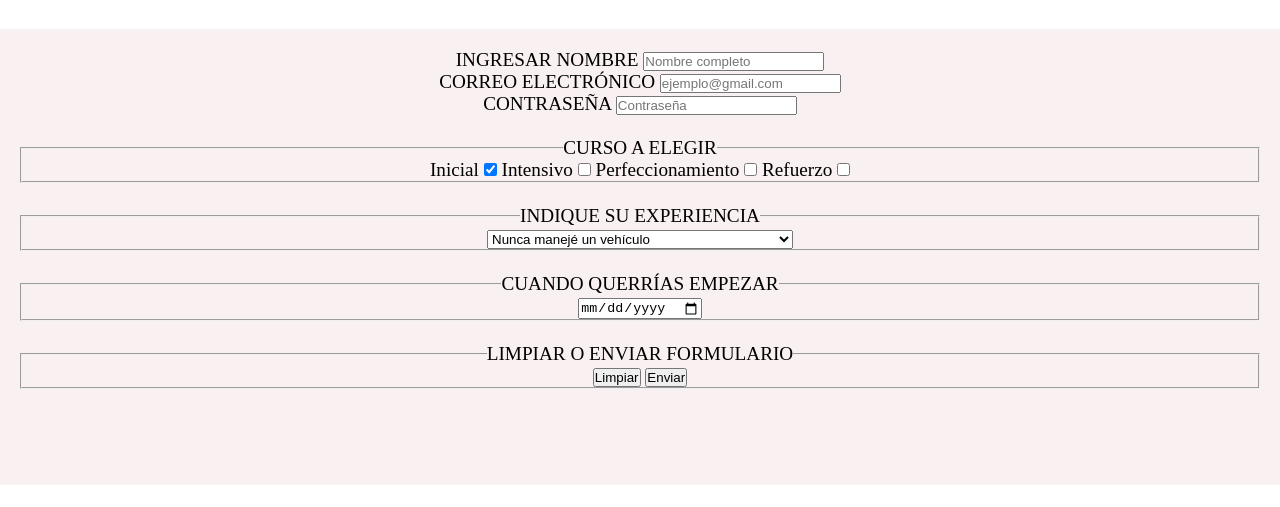
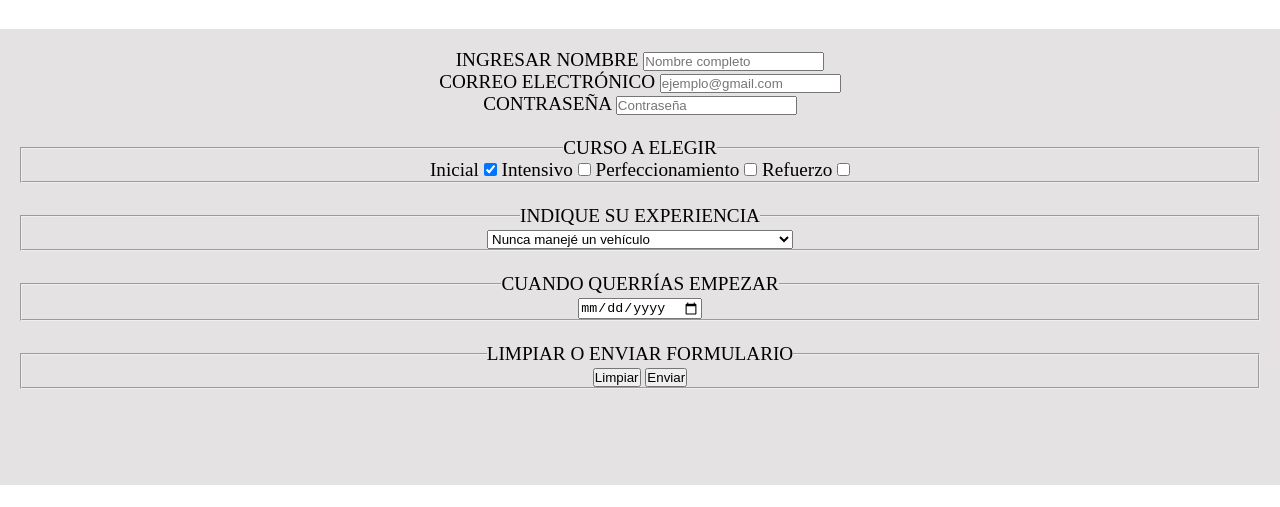
Before and after one commit to ignamercado/PF-Mercado, a plain HTML site: page pages/contacto.html in a window 1280 px wide. In both pictures the pointer is over the element 640 px from the left and 400 px from the top of the page. Shown: the part 143-650 px from the top of the page. Drawn offline with Linux system fonts and the light colour scheme.

Commit message:
cambio color de hover al main de contacto

```diff
--- a/css/style.css
+++ b/css/style.css
@@ -586,7 +586,7 @@ tr:hover {
 }
 
 #main_contacto:hover {
-    background-color: rgba(245, 231, 233, 0.621);
+    background-color: rgba(214, 209, 210, 0.621);
 }
 
 .fondo_cont:hover {
```
